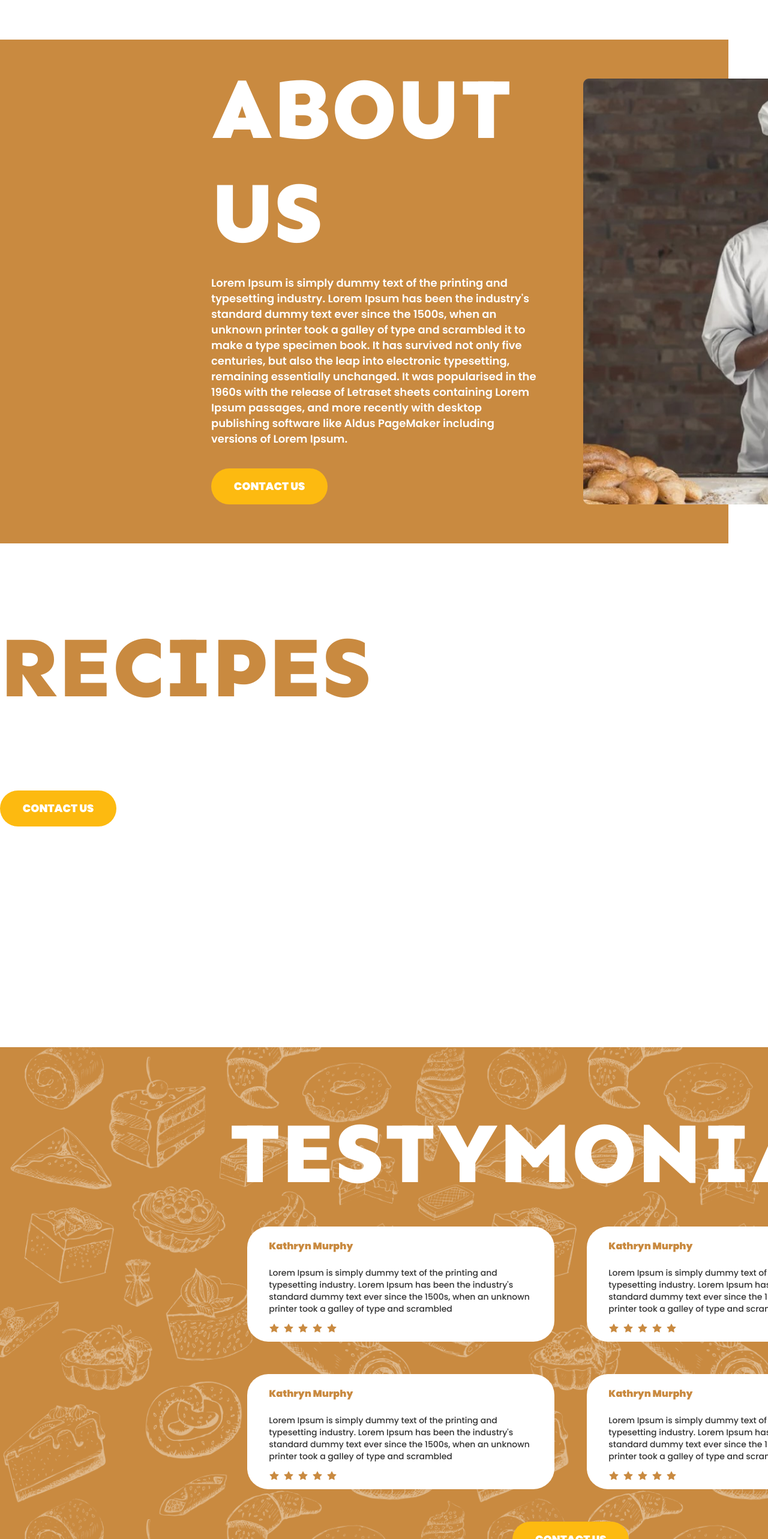
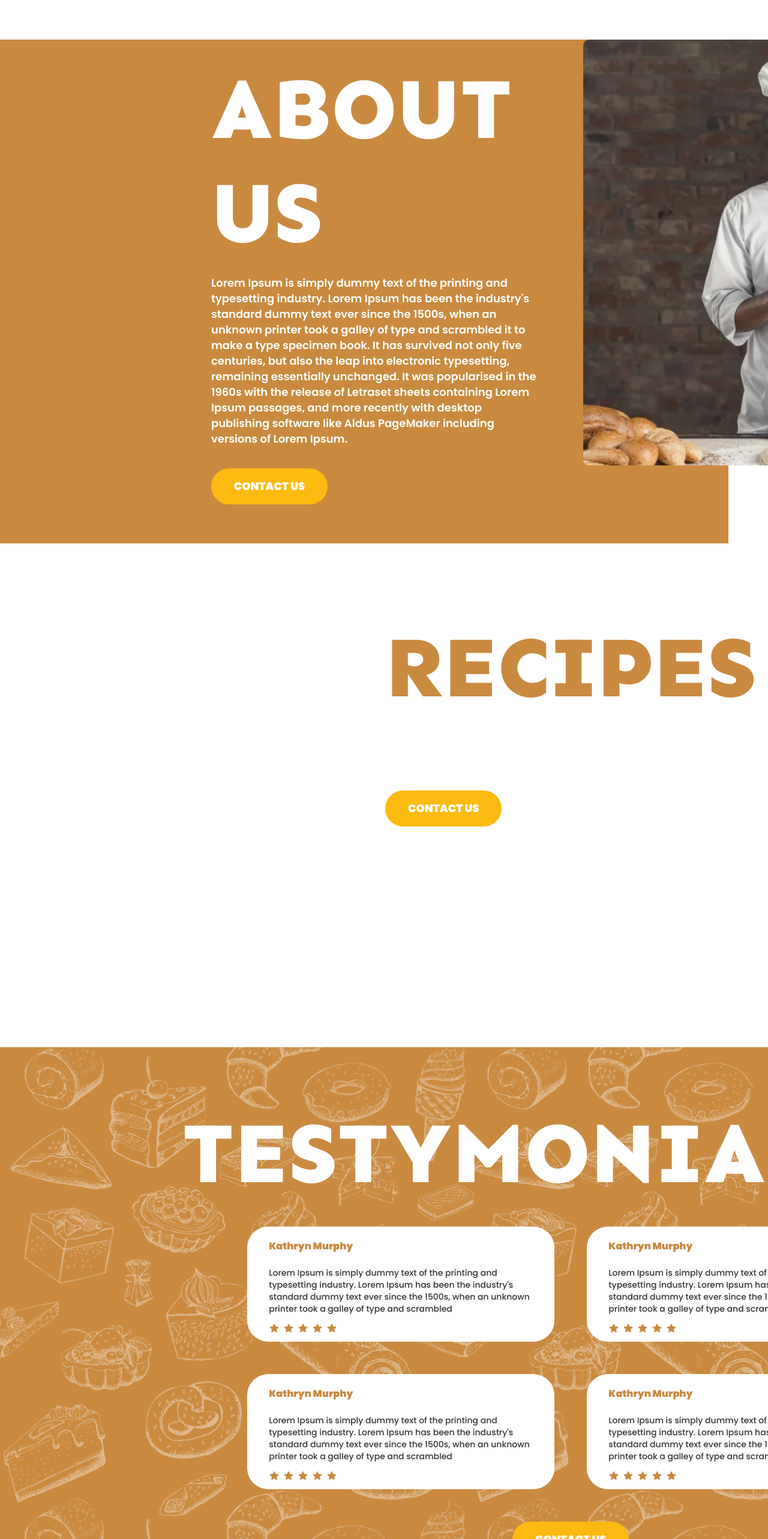
Before and after one commit to mahamfathy/menu-upskilling-task, an Angular app: page / in a window 1280 px wide. Shown: the part 1614-4180 px from the top of the page at 60% size. Built offline with nearby package versions, Linux system fonts and the light colour scheme.

Commit message:
apply u-center-div

```diff
--- a/src/app/about-us/about-us.component.html
+++ b/src/app/about-us/about-us.component.html
@@ -1,5 +1,5 @@
 <div class="row">
-  <div class="col1">
+  <div class="col1 u-center-div">
     <div class="text-wrapper">
       <h2 class="heading-white">About us</h2>
       <p>
--- a/src/app/about-us/about-us.component.scss
+++ b/src/app/about-us/about-us.component.scss
@@ -9,10 +9,6 @@
 
   .col1 {
     width: 63.793%;
-    display: flex;
-    flex-direction: column;
-    justify-content: center;
-    align-items: center;
     height: 100%;
     background-color: $color-primary-bg;
 
--- a/src/app/main-page/main-page.component.html
+++ b/src/app/main-page/main-page.component.html
@@ -1,5 +1,5 @@
 <div class="row">
-  <div class="col1">
+  <div class="col1 u-center-div">
     <p class="p1">Peachy Pup Bakery</p>
     <div class="text-wrapper">
       <h1>Tasty pastries</h1>
@@ -11,7 +11,7 @@
       <button class="btn">See more</button>
     </div>
     <h5>Telephone: <span> +7 700 000 00 00</span></h5>
-    <div class="media">
+    <div class="media u-center-div">
       <a href="#">
         <img src="../../assets/img/vk.png" alt="" />
       </a>
--- a/src/app/main-page/main-page.component.scss
+++ b/src/app/main-page/main-page.component.scss
@@ -1,5 +1,6 @@
 @import "../../assets/sass/abstract/variables";
 @import "../../assets/sass/components/button";
+@import "../../assets/sass/base/utilities";
 .row {
   display: flex;
   width: 100%;
@@ -7,10 +8,6 @@
   .col1 {
     position: relative;
     width: 63.793%;
-    display: flex;
-    flex-direction: column;
-    justify-content: center;
-    align-items: center;
     height: 100%;
     background-color: $color-primary-bg;
     .p1 {
@@ -90,8 +87,6 @@
       left: 0;
       background-color: $color-white;
       border-top: 1px solid $color-primary-bg;
-      display: flex;
-      flex-direction: column;
       align-items: end;
       justify-content: space-between;
       padding: 2rem;
--- a/src/app/recipes/recipes.component.html
+++ b/src/app/recipes/recipes.component.html
@@ -1,4 +1,4 @@
-<div class="container">
+<div class="container u-center-div">
   <div class="row">
     <h2 class="heading-orange">Recipes</h2>
     <div class="review-wrapper">
--- a/src/app/recipes/recipes.component.scss
+++ b/src/app/recipes/recipes.component.scss
@@ -1,2 +1,4 @@
 @import "../../assets/sass/base/typography";
+@import "../../assets/sass/base/utilities";
+
 @import "../../assets/sass/components/button";
--- a/src/app/reviews/reviews.component.html
+++ b/src/app/reviews/reviews.component.html
@@ -1,4 +1,4 @@
-<div class="container">
+<div class="container u-center-div">
   <div class="row">
     <h2>testymonials</h2>
     <div class="review-wrapper">
--- a/src/app/reviews/reviews.component.scss
+++ b/src/app/reviews/reviews.component.scss
@@ -1,5 +1,6 @@
 @import "../../assets/sass/abstract/variables";
 @import "../../assets/sass/components/button";
+@import "../../assets/sass/base/utilities";
 .container {
   width: 100%;
   color: $color-white;
@@ -9,14 +10,8 @@
   background-size: cover;
   background-repeat: no-repeat;
   padding: 5rem;
-  display: flex;
-  justify-content: center;
   .row {
     width: 72rem;
-    display: flex;
-    justify-content: center;
-    align-items: center;
-    flex-direction: column;
     h2 {
       margin: 0;
       font-family: Sen;
--- a/src/assets/sass/base/_utilities.scss
+++ b/src/assets/sass/base/_utilities.scss
@@ -2,4 +2,5 @@
   display: flex;
   justify-content: center;
   align-items: center;
+  flex-direction: column;
 }
```
